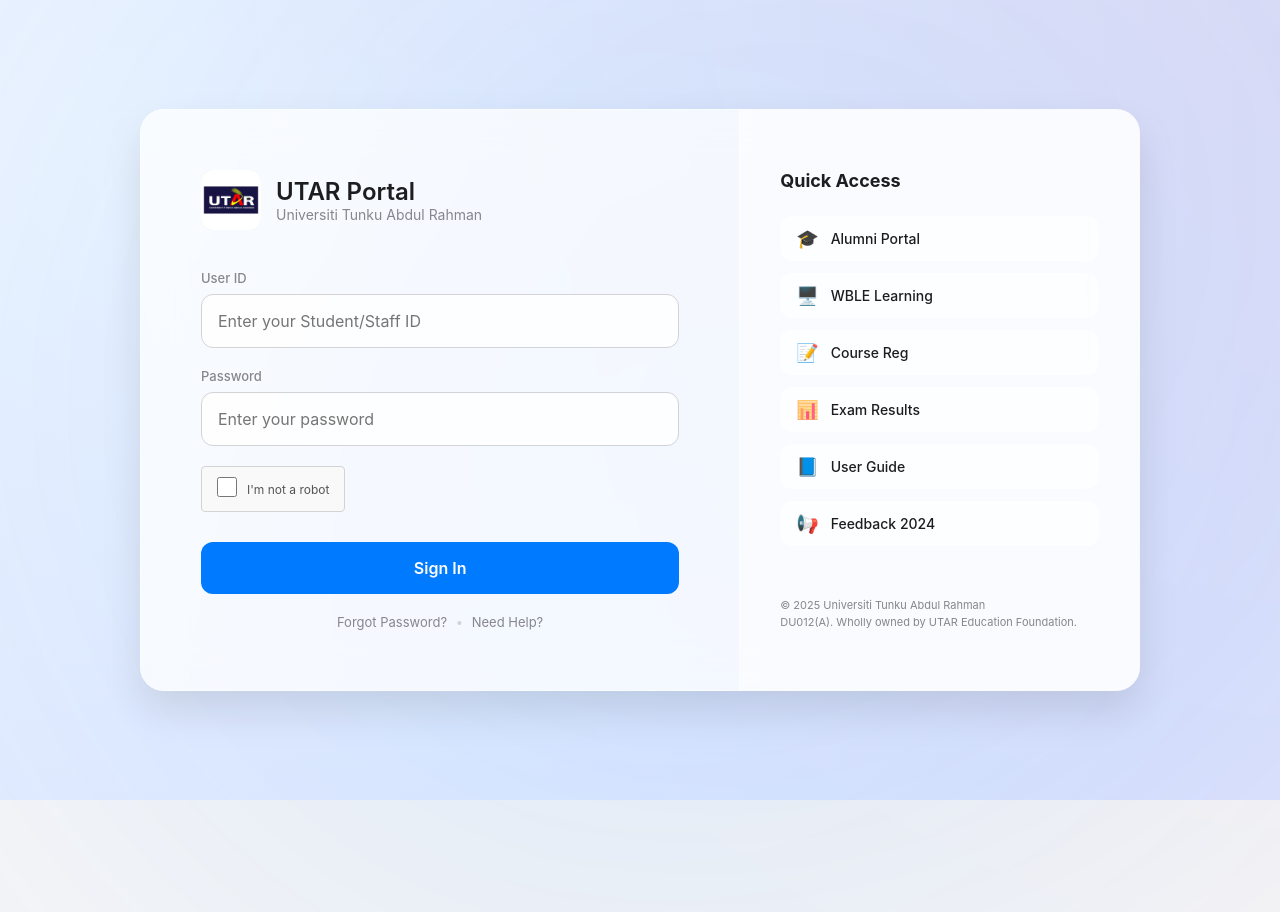
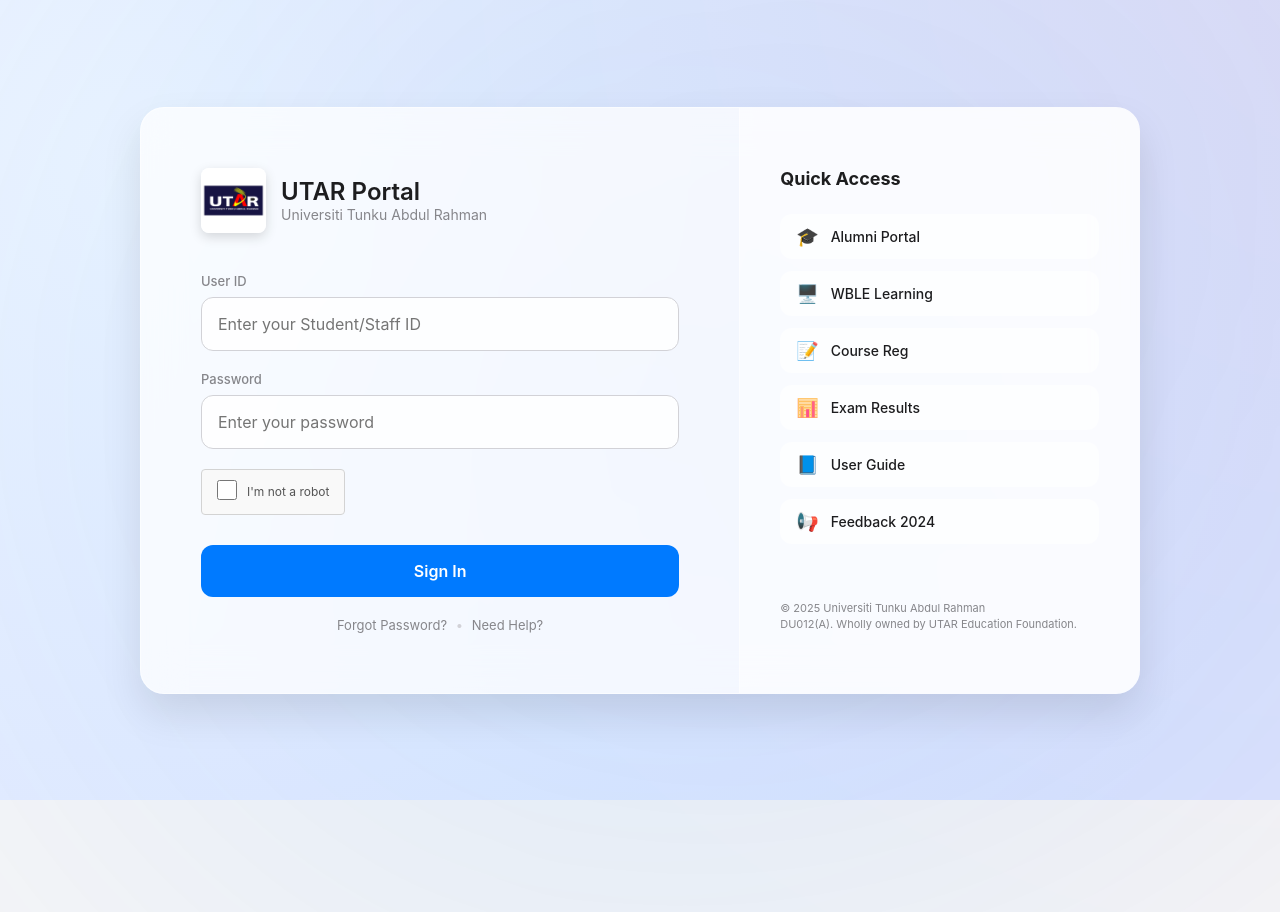
Before and after one commit to kellwinr/university-portal-2, a plain HTML site: page index.html in a window 1280 px wide. Shown: the top 912 px of the page. Drawn offline with Linux system fonts and the light colour scheme.

Commit message:
Update styles.css

```diff
--- a/assets/css/styles.css
+++ b/assets/css/styles.css
@@ -88,12 +88,12 @@ body {
     align-items: center;
     gap: 15px;
 }
-
 .logo {
-    width: 60px;
-    height: 60px;
-    border-radius: 12px;
-    background: #ddd; /* Placeholder color if image fails */
+    height: 65px;             /* Fixed height to match the text next to it */
+    width: auto;              /* Allow width to expand naturally */
+    border-radius: 8px;       /* Soften the sharp corners of the rectangle */
+    box-shadow: 0 4px 12px rgba(0, 0, 0, 0.15); /* Add depth */
+    object-fit: contain;      /* Prevents stretching */
 }
 
 .brand-text h1 {
```
